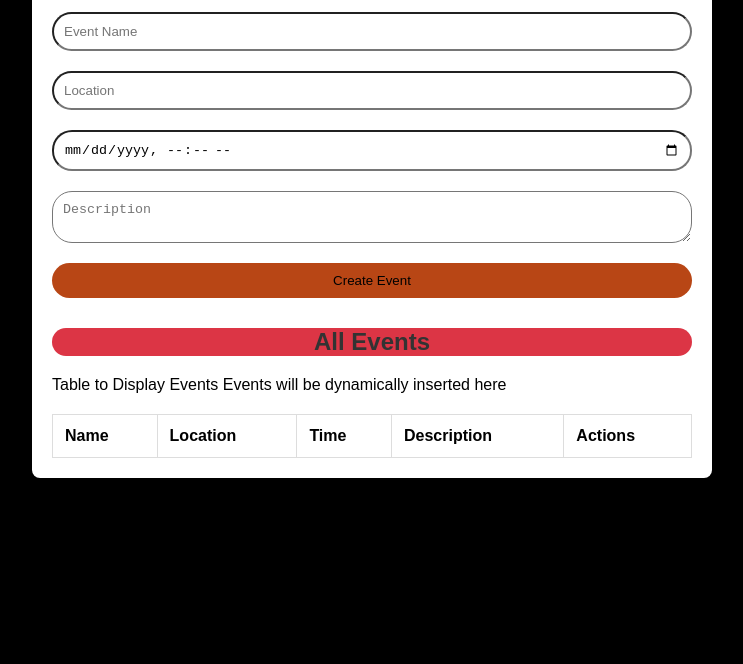
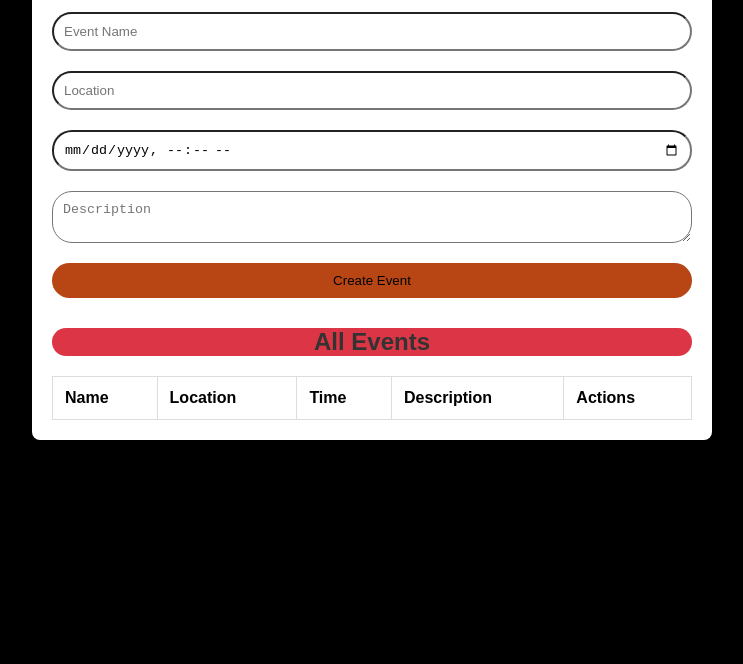
Before and after one commit to Krishna27S/EVENTS-API, a website: page public/index.html in a window 1280 px wide. Shown: the part 136-800 px from the top of the page, without its empty margins (268-1011 px from the left). Drawn offline with Linux system fonts and the light colour scheme; no server answers.

Commit message:
Update index.html

```diff
--- a/public/index.html
+++ b/public/index.html
@@ -8,9 +8,11 @@
 </head>
 <body>
     <div class="container">
+        <!-- Logo placed here -->
+        <img src="kzillalogo.png" alt="Kzilla Logo" class="logo">
+
         <h1>Kzilla Event Management</h1>
-
-         Form to Create Event
+        <!-- Form to Create Event -->
         <form id="event-form">
             <input type="text" id="name" placeholder="Event Name" required>
             <input type="text" id="location" placeholder="Location" required>
@@ -20,7 +22,7 @@
         </form>
 
         <h2>All Events</h2>
-         Table to Display Events
+        <!-- Table to Display Events -->
         <table id="event-table">
             <thead>
                 <tr>
@@ -32,7 +34,7 @@
                 </tr>
             </thead>
             <tbody>
-                Events will be dynamically inserted here
+                <!-- Events will be dynamically inserted here -->
             </tbody>
         </table>
     </div>
```
